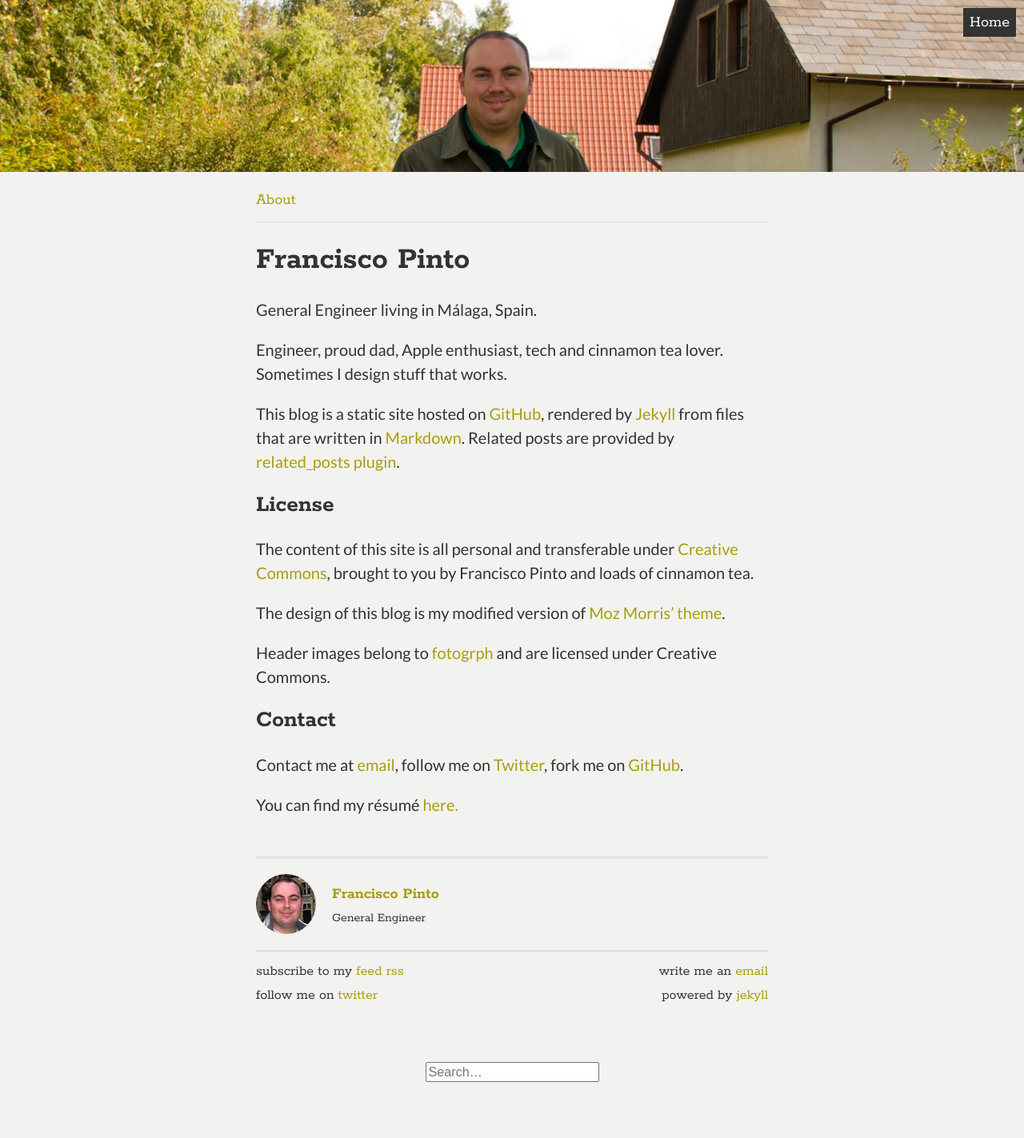
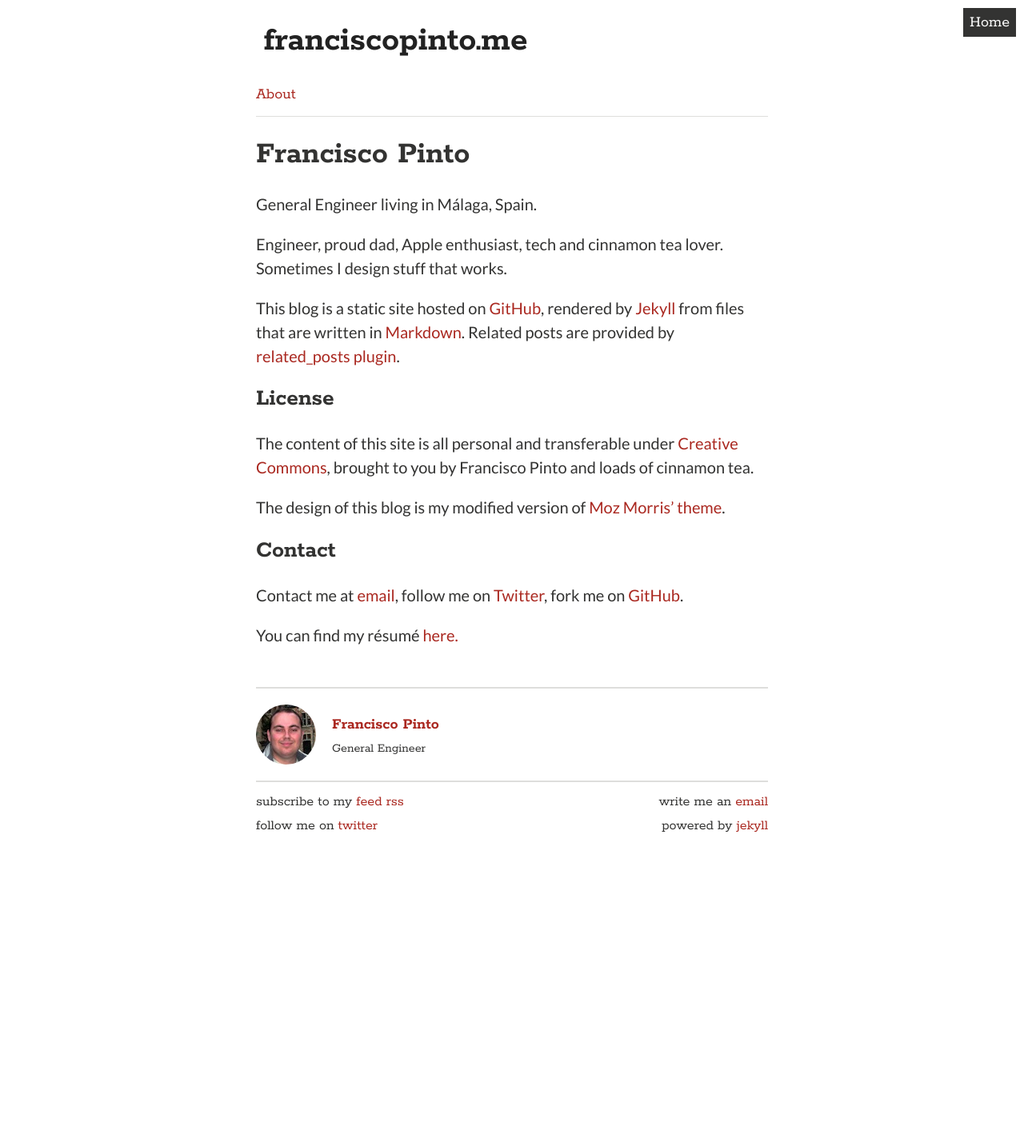
Before and after one commit to francisjpo/francisjpo.github.io, a Jekyll site: the page built from about.html, in a window 1280 px wide. Shown: the whole page at 80% size. Built offline with Jekyll 4.4.1, drawn with Linux system fonts in a browser that asks for light colours; after the commit the page ends 1118 px from its top, so only the background shows below that.

Commit message:
Redesign.

```diff
--- a/_layouts/default.html
+++ b/_layouts/default.html
@@ -21,17 +21,17 @@
             a, .date span {
                 {% case page.type %}
                     {% when 'general' %}
-                        color: #0062ff;
+                        color: #0e447a;
                     {% when 'home' %}
-                        color: #fc1c66;
+                        color: #aa2820;
                     {% when 'mac' %}
-                        color: #ad23b6;
+                        color: #28a58b;
                     {% when 'programming' %}
-                        color: #fc1c66;
+                        color: #aa2820;
                     {% when 'sysadmin' %}
-                        color: #fc1c66;
+                        color: #f48f46;
                     {% else %}
-                        color: #a69f0f;
+                        color: #0e447a;
                 {% endcase %}
             }
         </style>
@@ -54,25 +54,11 @@
                     </li>
                 </ul>
             </nav>
-            <div class="image-wrapper">
-            <img src="/images/space.gif" alt="" />
-                {% case page.type %}
-                    {% when 'general' %}
-                        <div class="image" style="background-image: url(/images/headers/general.jpg);"></div>
-                    {% when 'home' %}
-                        <div class="image" style="background-image: url(/images/headers/home.jpg);"></div>
-                    {% when 'mac' %}
-                        <div class="image" style="background-image: url(/images/headers/mac.jpg);"></div>
-                    {% when 'programming' %}
-                        <div class="image" style="background-image: url(/images/headers/programming.jpg);"></div>
-                    {% when 'sysadmin' %}
-                        <div class="image" style="background-image: url(/images/headers/sysadmin.jpg);"></div>
-                    {% else %}
-                        <div class="image" style="background-image: url(/images/headers/me-luebbenau.jpg);"></div>
-                {% endcase %}
-            </div>
         </header>
         <div class="wrapper clearfix">
+            <section class="header">
+                <h1><a href="/">franciscopinto.me</a></h1>
+            </section>
             <div class="main">
                 {{ content }}
                 <div class="author clearfix">
@@ -94,16 +80,6 @@
                         <p>write me an <script src="/css/address.js"></script></p>
                         <p>powered by <a href="https://github.com/mojombo/jekyll">jekyll</a></p>
                     </div>
-                    <div class="search">
-                        {% if site.simple_search %}
-                            <form action="{{ site.simple_search }}" method="get">
-                            <fieldset role="search">
-                                <input type="hidden" name="sites" value="blog.franciscopinto.me" />
-                                <input class="search" type="text" name="q" results="0" placeholder="Search&hellip;"/>
-                            </fieldset>
-                            </form>
-                        {% endif %}
-                    </div>
                 </div>
             </div>
         </div>
--- a/about.html
+++ b/about.html
@@ -1,9 +1,8 @@
 ---
 layout: default
 title: Francisco Pinto
-image: headers/me-luebbenau.jpg
-color: a69f0f
 link: home
+type: home
 ---
 
 <section class="date">
@@ -21,7 +20,6 @@ link: home
   <section class="content">
     <p>The content of this site is all personal and transferable under <a href="http://creativecommons.org/licenses/by-nc-sa/2.0">Creative Commons</a>, brought to you by Francisco Pinto and loads of cinnamon tea.</p>
     <p>The design of this blog is my modified version of <a href="https://github.com/MozMorris/mozmorris.github.com">Moz Morris’ theme</a>.</p>
-    <p>Header images belong to <a href="http://fotogrph.com">fotogrph</a> and are licensed under Creative Commons.</p>
   </section>
   <h2>Contact</h2>
   <section class="content">
--- a/css/screen.css
+++ b/css/screen.css
@@ -55,7 +55,7 @@ html {
 }
 
 body {
-    background-color: #f2f2f0;
+    background-color: white;
     font: 20px/30px Rokkitt, Georgia, Cambria, serif;
 }
 
@@ -69,6 +69,16 @@ a:hover {
 
 h1 {
     line-height: 1em;
+}
+
+.header {
+    margin-left: 1.35em;
+    font-size: 110%;
+}
+
+.header h1 a {
+    color: #222;
+    text-decoration: none;
 }
 
 nav {
@@ -103,27 +113,6 @@ nav a {
 
 nav a:hover {
     text-decoration: none;
-}
-
-.image-wrapper {
-    /* max-height: 537px; */
-    max-height: 235px;
-    position: relative;
-}
-
-.image-wrapper img {
-    /* width: 100%; */
-    width: 40%;
-}
-
-.image-wrapper .image {
-    background-position: 50% 33%;
-    background-size: cover;
-    height: 100%;
-    left: 0;
-    position: absolute;
-    top: 0;
-    width: 100%;
 }
 
 .wrapper {
@@ -240,17 +229,6 @@ code {
 
 .scale img {
     width: 100%;
-}
-
-.search {
-    display: block;
-    font-size: 0.9em;
-    margin-top:10%;
-    width: auto;
-    margin-left: auto;
-    margin-right: auto;
-    width: auto;
-    max-width: 100%;
 }
 
 .markdown-image {
--- a/index.html
+++ b/index.html
@@ -3,7 +3,6 @@ layout: default
 title: Francisco Pinto
 type: home
 ---
-
 <section class="date">
   <p><span>Home</span></p>
 </section>
```
Also changed, not shown: README.md.
